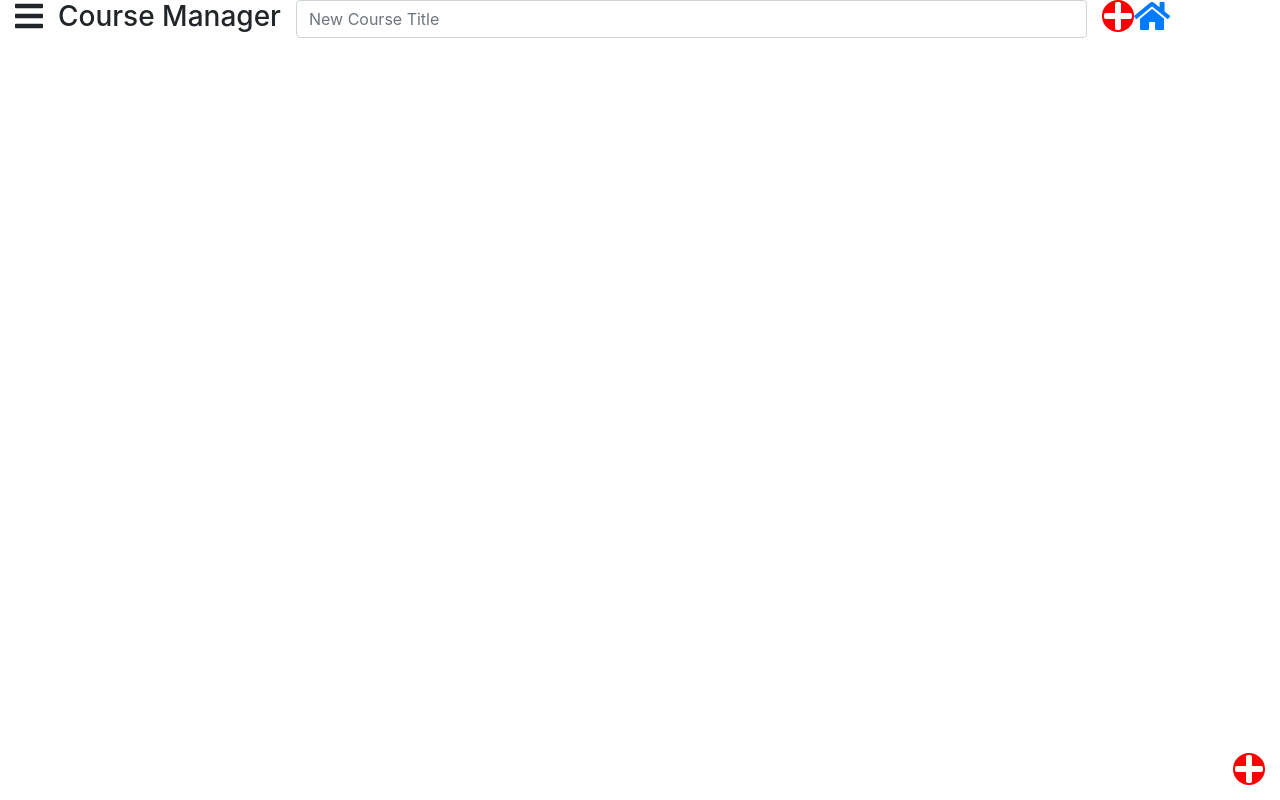
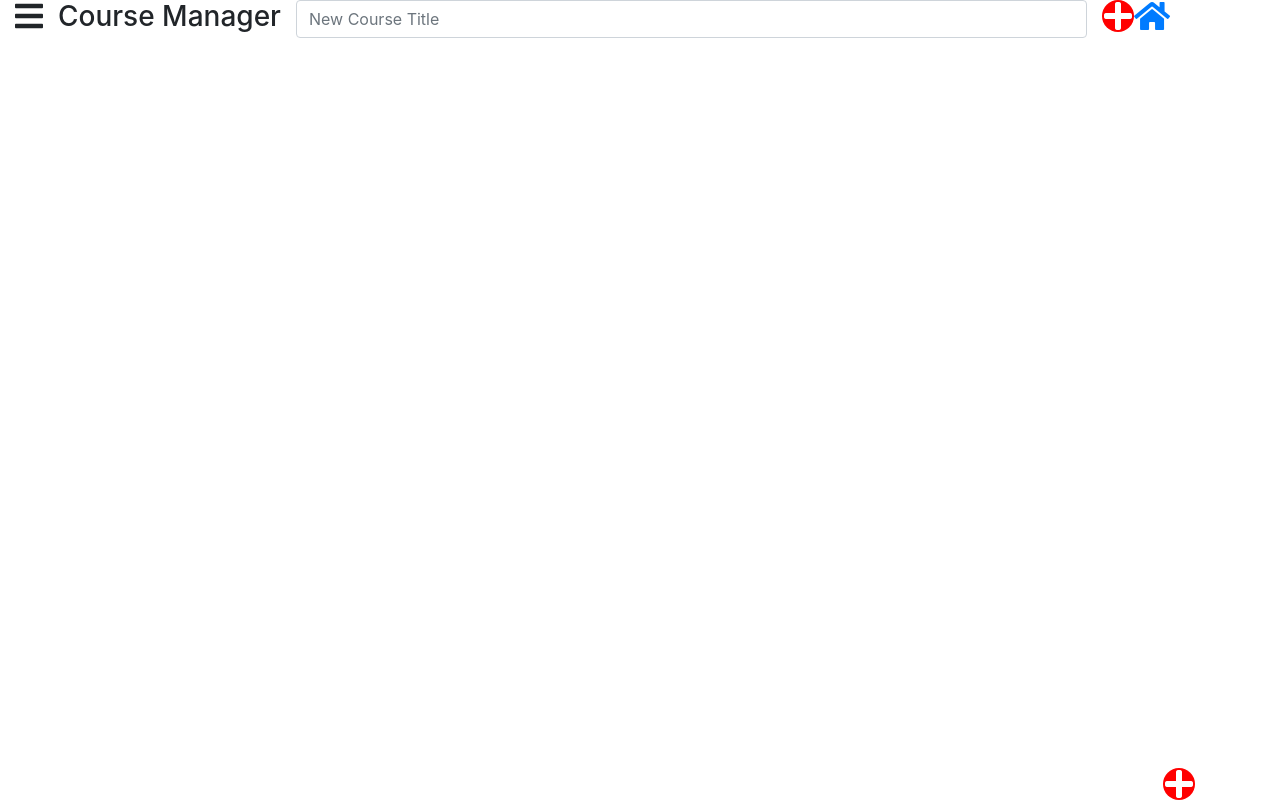
Before and after one commit to rossfrank/wbdv-sp21-ross-frank-client-react, a React (Create React App) app: page /courses in a window 1280 px wide. Built offline with nearby package versions, Linux system fonts and the light colour scheme; no server answers.

Commit message:
fix bottom add button

```diff
--- a/src/components/course-manager.js
+++ b/src/components/course-manager.js
@@ -98,7 +98,7 @@ class CourseManager extends React.Component {
           <Route path="/courses/editor"
                  render={(props) => <CourseEditor {...props}/>}>
           </Route>
-          <div className="my-controls-at-bottom-right" onClick={this.addCourse}>
+          <div className="container d-flex flex-row-reverse fixed-bottom padding-down-5px" onClick={this.addCourse}>
               <div className="rounded-circle red-circle" align="center"><i className="fa fa-plus fa-2x"/></div>
           </div>
       </div>
```
